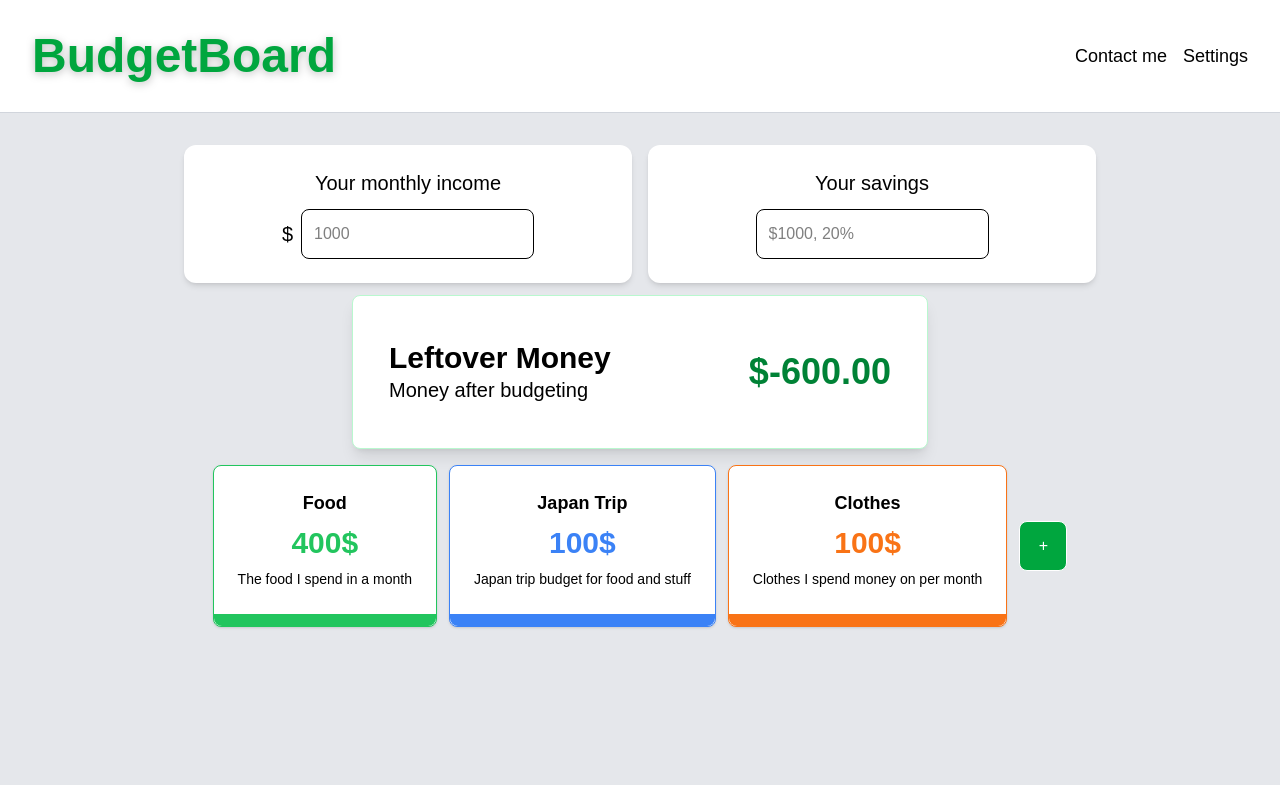
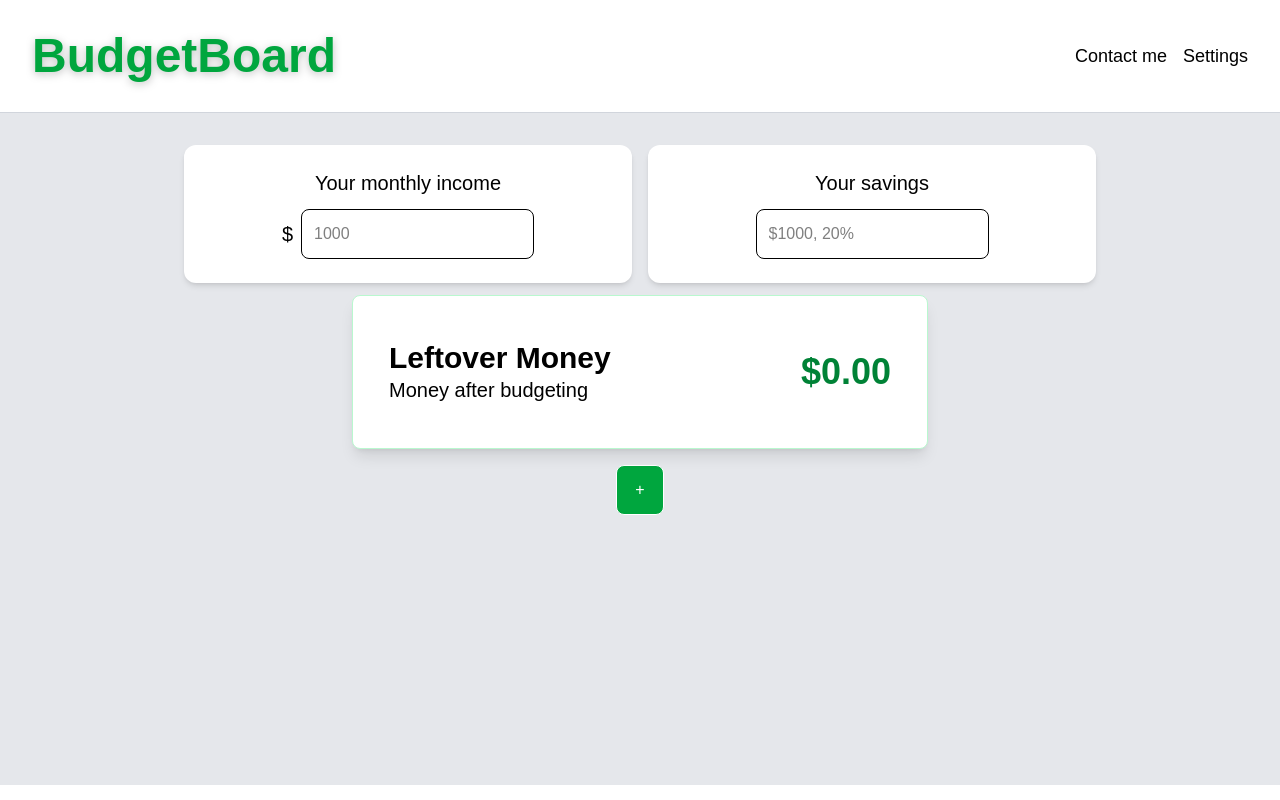
Before and after one commit to rnaveee/budgetboard, a Next.js app: page / in a window 1280 px wide. Built offline with nearby package versions, Linux system fonts and the light colour scheme.

Commit message:
added localstorage and editing budget settings

```diff
--- a/src/app/components/BudgetBoard.tsx
+++ b/src/app/components/BudgetBoard.tsx
@@ -9,40 +9,25 @@ import SavingsForm from "./SavingsForm";
 import handleCalculation from "../utils/handleCalculation";
 import type Category from "../../types/category";
 import CreateCategoryModal from "./CreateCategoryModal"
+import getCategories from "../utils/getCategories";
 
-const categories: Category[] = [
-  {
-    id: "1",
-    budgetId: "budget-1",
-    name: "Food",
-    budget: 400,
-    description: "The food I spend in a month",
-    color: "#22c55e",
-  },
-  {
-    id: "2",
-    budgetId: "budget-1",
-    name: "Japan Trip",
-    budget: 100,
-    description: "Japan trip budget for food and stuff",
-    color: "#3b82f6",
-  },
-  {
-    id: "3",
-    budgetId: "budget-1",
-    name: "Clothes",
-    budget: 100,
-    description: "Clothes I spend money on per month",
-    color: "#f97316",
-  },
-];
 
 export default function BudgetBoard() {
   const [income, setIncome] = useState("");
   const [savings, setSavings] = useState("");
   const [isCategoryModalOpen, setIsCategoryModalOpen] = useState(false);
+  const [categories, setCategories] = useState<Category[]>(() => {
+    return getCategories();
+  });
+  const [editingCategory, setEditingCategory] = useState<Category | null>(null);
 
+  function addCategory(newCategory: Category){
+    const updatedCategories = [...categories, newCategory];
 
+    setCategories(updatedCategories);
+
+    localStorage.setItem("categories", JSON.stringify(updatedCategories));
+  }
 
   const leftoverMoney = handleCalculation({
     income,
@@ -61,7 +46,7 @@ export default function BudgetBoard() {
       </div>
       <div className="flex mt-4 justify-center gap-3 flex-wrap">
         {categories.map((category) => (
-          <CategoryCard key={category.id} category={category} />
+          <CategoryCard onEdit={() => setEditingCategory(category)} key={category.id} category={category} />
         ))}
         <div className="flex w-full justify-center sm:w-auto sm:items-center">
           <NewCategoryButton onClick={() => setIsCategoryModalOpen(true)}/>
@@ -70,6 +55,7 @@ export default function BudgetBoard() {
       {isCategoryModalOpen && (
         <CreateCategoryModal
           onClose={() => setIsCategoryModalOpen(false)}
+          onAddCategory={addCategory}
         />
       )}
     </section>
--- a/src/app/components/CategoryCard.tsx
+++ b/src/app/components/CategoryCard.tsx
@@ -2,15 +2,23 @@ import type Category from "../../types/category";
 
 type CategoryCardProps = {
     category: Category;
+    onEdit: (category: Category) => void;
 }
 
 export default function CategoryCard({ category }: CategoryCardProps){
 
     return (
         <div
-            className="card max-w-xs bg-white shadow-sm flex border"
+            className="card relative max-w-xs bg-white shadow-sm flex border"
             style={{ borderColor: category.color }}
         >
+            <button
+                type="button"
+                aria-label={`Settings for ${category.name}`}
+                className="absolute right-2 top-2 flex h-8 w-8 items-center justify-center rounded-full text-gray-500 hover:bg-gray-100 hover:text-gray-800"
+            >
+                ⚙
+            </button>
             <div className="card-body flex items-center">
                 <h2 className="card-title">{category.name}</h2>
                 <h2
--- a/src/app/components/CreateCategoryModal.tsx
+++ b/src/app/components/CreateCategoryModal.tsx
@@ -1,9 +1,36 @@
+'use client';
+
+import React, { useState } from "react";
+import type Category from "../../types/category";
 
 type CreateCategoryModalProps = {
     onClose: () => void;
+    onAddCategory: (category: Category) => void;
 };
 
-export default function CreateCategoryModal({ onClose }: CreateCategoryModalProps){
+export default function CreateCategoryModal({ onClose, onAddCategory }: CreateCategoryModalProps){
+
+    const [title, setTitle] = useState("");
+    const [budget, setBudget] = useState("");
+    const [description, setDescription] = useState("");
+    const [color, setColor] = useState("#22c55e");
+
+    function handleSubmit(event: React.FormEvent<HTMLFormElement>) {
+        event.preventDefault();
+
+        const newCategory: Category = {
+            id: crypto.randomUUID(),
+            budgetId: "budget-1",
+            name: title,
+            budget: Number(budget),
+            description,
+            color,
+        };
+
+        onAddCategory(newCategory);
+        onClose();
+    }
+
     return(
         <div className="fixed inset-0 z-50 flex items-center justify-center bg-black/40">
             <div className="w-full max-w-md rounded-lg bg-white p-6 shadow-lg">
@@ -18,13 +45,14 @@ export default function CreateCategoryModal({ onClose }: CreateCategoryModalProp
                     </button>
                 </div>
                 <div className="mt-4">
-                    <form className="flex flex-col gap-4">
+                    <form onSubmit={handleSubmit} className="flex flex-col gap-4">
                         <label className="flex flex-col gap-1">
                             <span className="font-medium">Title</span>
                             <input
                                 type="text"
                                 placeholder="Food"
                                 className="w-full rounded-lg border px-3 py-2 focus:outline-none focus:ring-2 focus:ring-blue-500"
+                                onChange={(event) => setTitle(event.target.value)}
                             />
                         </label>
                         <label className="flex flex-col gap-1">
@@ -34,6 +62,7 @@ export default function CreateCategoryModal({ onClose }: CreateCategoryModalProp
                                 placeholder="400"
                                 min="0"
                                 className="w-full rounded-lg border px-3 py-2 focus:outline-none focus:ring-2 focus:ring-blue-500"
+                                onChange={(event) => setBudget(event.target.value)}
                             />
                         </label>
                         <label className="flex flex-col gap-1">
@@ -41,6 +70,16 @@ export default function CreateCategoryModal({ onClose }: CreateCategoryModalProp
                             <textarea
                                 placeholder="Groceries, restaurants, and coffee"
                                 className="min-h-24 w-full resize-none rounded-lg border px-3 py-2 focus:outline-none focus:ring-2 focus:ring-blue-500"
+                                onChange={(event) => setDescription(event.target.value)}
+                            />
+                        </label>
+                        <label className="flex flex-col gap-1">
+                            <span className="font-medium">Color</span>
+                            <input
+                                type="color"
+                                value={color}
+                                className="h-12 w-20 cursor-pointer rounded-lg border bg-white p-1"
+                                onChange={(event) => setColor(event.target.value)}
                             />
                         </label>
                         <button
--- /dev/null
+++ b/src/app/utils/getCategories.tsx
@@ -0,0 +1,15 @@
+import type Category from "../../types/category.tsx"
+
+export default function getCategories(): Category[] {
+  if (typeof window === "undefined") {
+    return [];
+  }
+
+  const savedCategories = localStorage.getItem("categories");
+
+  if (!savedCategories) {
+    return [];
+  }
+
+  return JSON.parse(savedCategories);
+}
```
